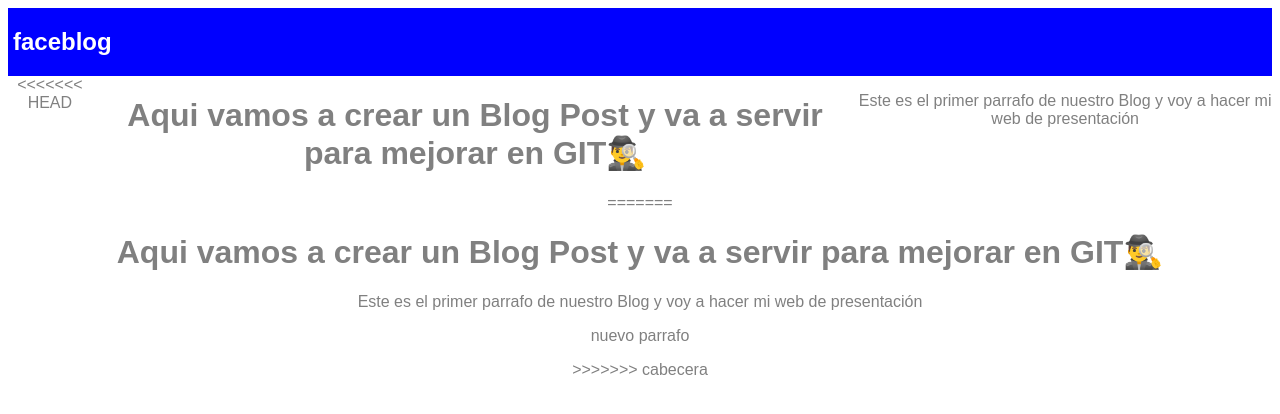
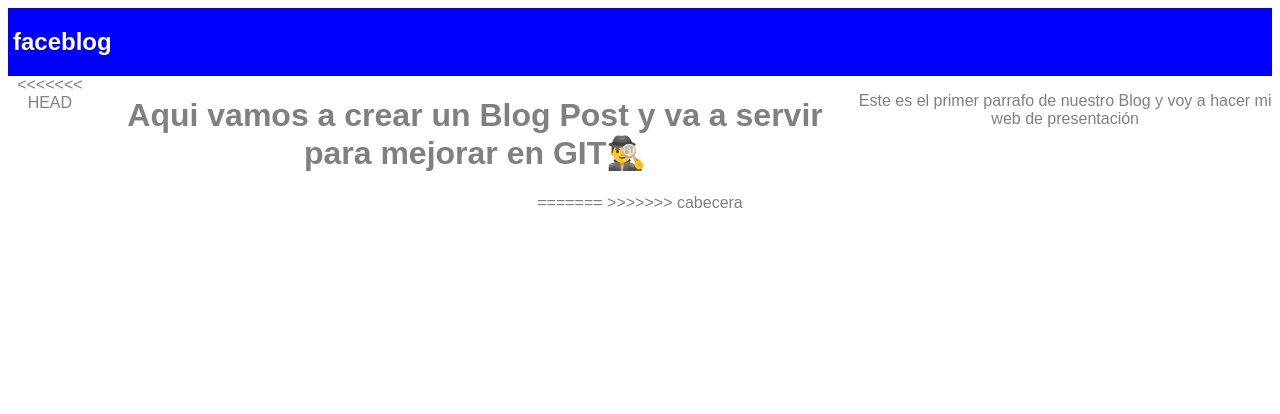
Before and after one commit to Edgrreach/Edgar-Developer, a plain HTML site: page blogpost.html in a window 1280 px wide. Drawn offline with Linux system fonts and the light colour scheme.

Commit message:
nuevos cambios despues del merge

```diff
--- a/blogpost.html
+++ b/blogpost.html
@@ -21,9 +21,7 @@
     </div>
 =======
 
-            <h1>Aqui vamos a crear un Blog Post y va a servir para mejorar en GIT🕵️‍♂️</h1>
-            <p>Este es el primer parrafo de nuestro Blog y voy a hacer mi web de presentación</p>
-            <p>nuevo parrafo</p>
+
 
 
 >>>>>>> cabecera
```
